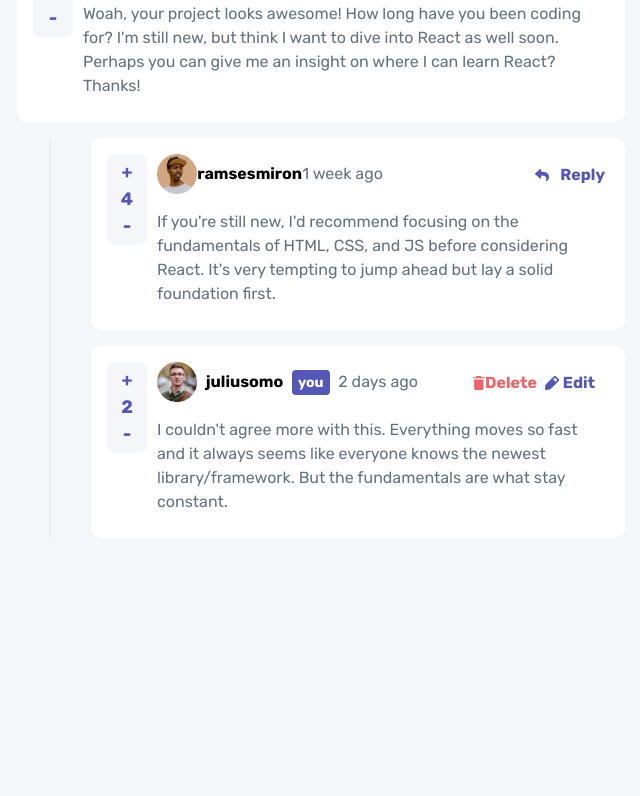
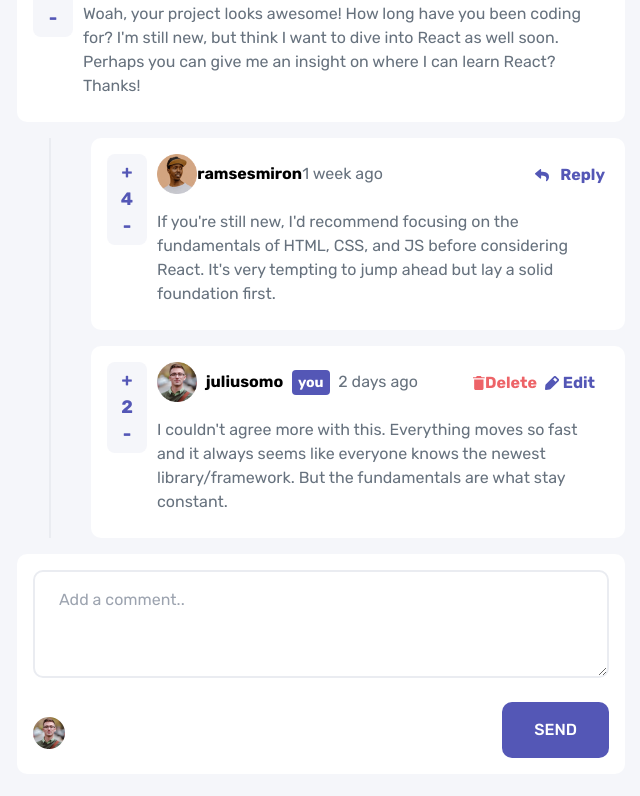
Before and after one commit to borgesmj/frontend-mentor-challenges, a React (Vite) app in the folder interactive-comments-section/: page / in a window 1280 px wide. Shown: the part 302-1098 px from the top of the page, without its empty margins (319-959 px from the left). Before the commit the page ends 888 px from the top, so only its background shows below. Built offline with nearby package versions, Linux system fonts and the light colour scheme.

Commit message:
adding comment form

```diff
--- a/interactive-comments-section/src/App.jsx
+++ b/interactive-comments-section/src/App.jsx
@@ -1,8 +1,9 @@
 import { useEffect, useState } from "react";
 import Comments from "./Components/Comments";
+import Form from "./Components/Form";
 
 function App() {
-  const [data, setData] = useState([]);
+
   const [currentUser, setCurrentUser] = useState({})
   const [usersComments, setUserComments] = useState([])
 
@@ -82,20 +83,20 @@ function App() {
         ]
       };
 
-      setData(initialData);
       localStorage.setItem('commentsData', JSON.stringify(initialData));
-      setUserComments(initialData.comments);
-      setCurrentUser(initialData.currentUser);
+      setUserComments(initialData?.comments);
+      setCurrentUser(initialData?.currentUser);
     }
   }, []);
 
-
+    console.log(currentUser)
   return (
     <main className="w-full py-8 px-4 md:w-3/4 md:my-0 md:mx-auto lg:w-1/2">
       <Comments
         currentUser = {currentUser.username}
         usersComments = {usersComments}
       />
+      <Form profilePic = {currentUser?.image?.webp}/>
     </main>
   );
 }
--- /dev/null
+++ b/interactive-comments-section/src/Components/Form.jsx
@@ -0,0 +1,13 @@
+import React from 'react'
+
+const Form = ({profilePic}) => {
+  return (
+    <form className='bg-color-white rounded-[10px] p-4 flex flex-wrap justify-between'>
+      <textarea name="" id="" cols="30" rows="3" className='w-full rounded-[10px] px-6 py-4 border-solid border-[2px] border-Light-gray mb-6' placeholder='Add a comment..'></textarea>
+      <img src={profilePic} alt="" className='h-8 w-auto mt-[15px]' />
+      <input type="submit" value="SEND" className='font-medium bg-[#5457b6] text-white py-4 px-8 rounded-[10px]' />
+    </form>
+  )
+}
+
+export default Form
```
